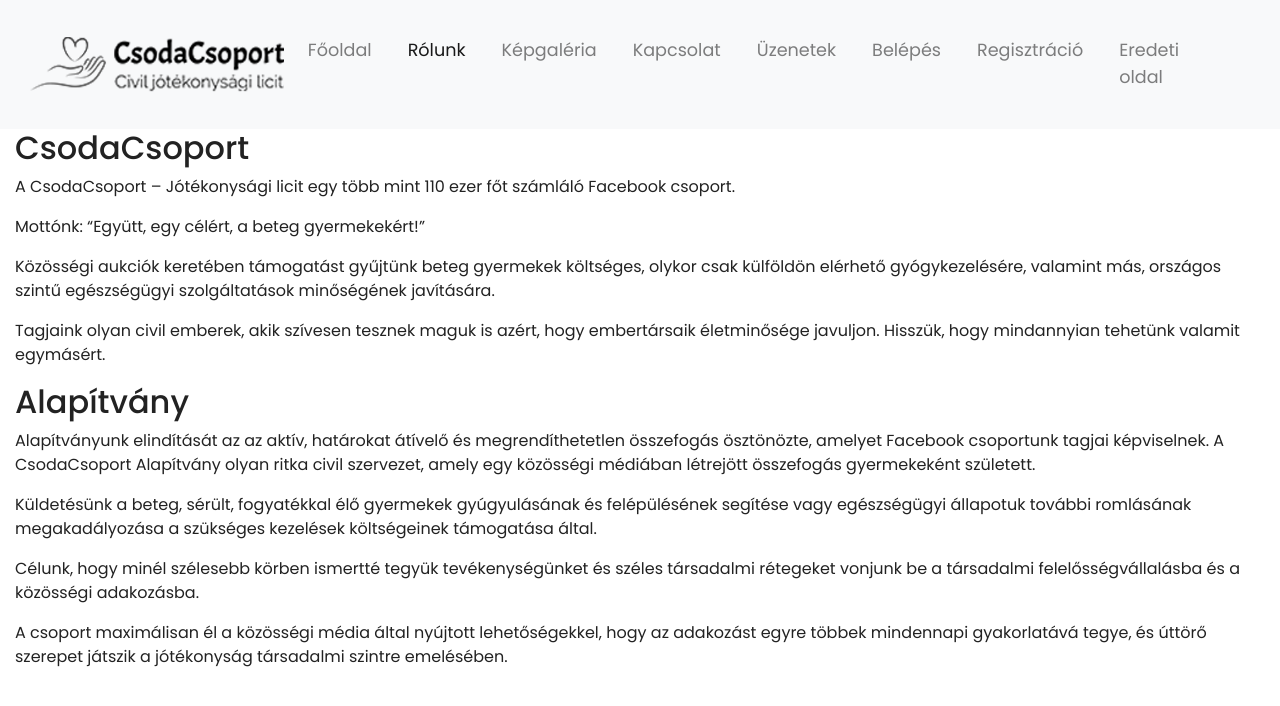
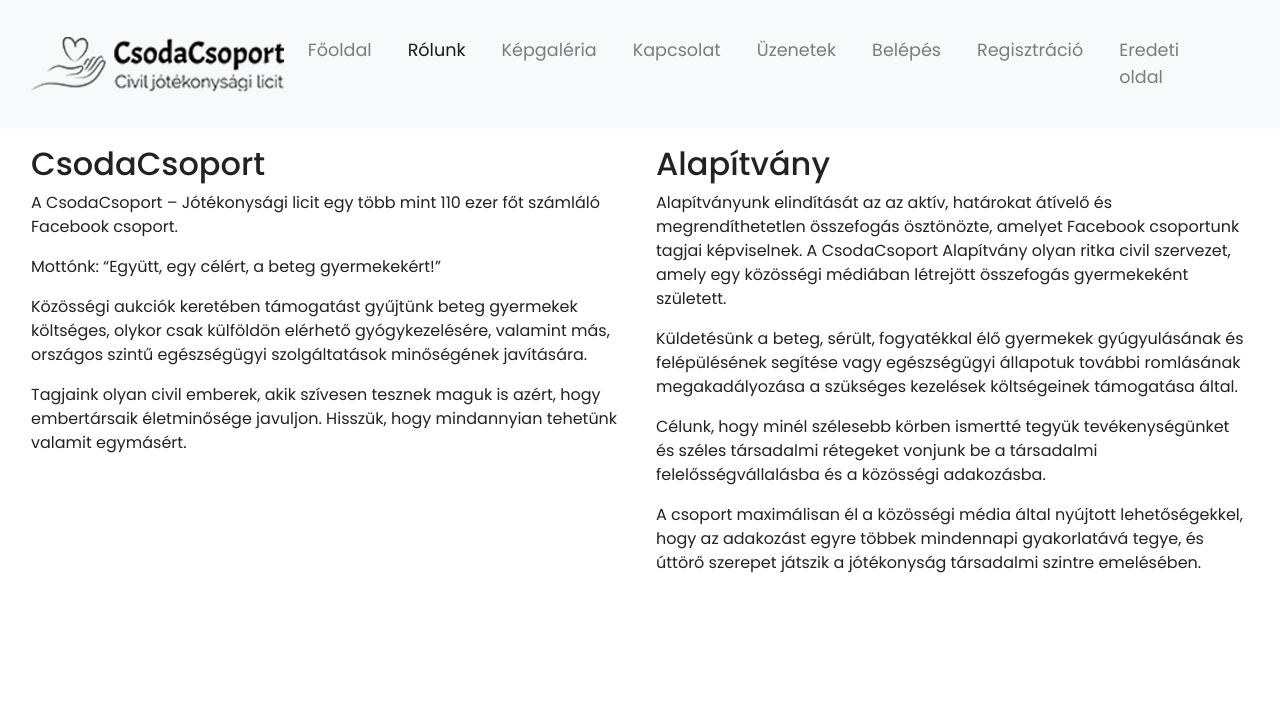
Before and after one commit to jozgyb/WebProgAlapjai, a PHP site: page /rolunk in a window 1280 px wide. Shown: the part 25-731 px from the top of the page. Run offline with PHP 8.4, Linux system fonts and the light colour scheme; some libraries are stand-ins or nearby versions.

Commit message:
aloldal design

```diff
--- a/templates/pages/aboutus.tpl.php
+++ b/templates/pages/aboutus.tpl.php
@@ -1,11 +1,18 @@
+<div class="container-fluid padding">
+    <div class="row padding">
+        <div class="col-md-12 col-lg-6">
             <h2>CsodaCsoport</h2>
             <p>A CsodaCsoport – Jótékonysági licit egy több mint 110 ezer főt számláló Facebook csoport.</p>
             <p>Mottónk: “Együtt, egy célért, a beteg gyermekekért!”</p>
             <p>Közösségi aukciók keretében támogatást gyűjtünk beteg gyermekek költséges, olykor csak külföldön elérhető gyógykezelésére, valamint más, országos szintű egészségügyi szolgáltatások minőségének javítására.</p>
             <p>Tagjaink olyan civil emberek, akik szívesen tesznek maguk is azért, hogy embertársaik életminősége javuljon. Hisszük, hogy mindannyian tehetünk valamit egymásért.</p>
-
+        </div>
+        <div class="col-md-12 col-lg-6">
             <h2>Alapítvány</h2>
             <p>Alapítványunk elindítását az az aktív, határokat átívelő és megrendíthetetlen összefogás ösztönözte, amelyet Facebook csoportunk tagjai képviselnek. A CsodaCsoport Alapítvány olyan ritka civil szervezet, amely egy közösségi médiában létrejött összefogás gyermekeként született.</p>
             <p>Küldetésünk a beteg, sérült, fogyatékkal élő gyermekek gyúgyulásának és felépülésének segítése vagy egészségügyi állapotuk további romlásának megakadályozása a szükséges kezelések költségeinek támogatása által.</p>
             <p>Célunk, hogy minél szélesebb körben ismertté tegyük tevékenységünket és széles társadalmi rétegeket vonjunk be a társadalmi felelősségvállalásba és a közösségi adakozásba.</p>
             <p>A csoport maximálisan él a közösségi média által nyújtott lehetőségekkel, hogy az adakozást egyre többek mindennapi gyakorlatává tegye, és úttörő szerepet játszik a jótékonyság társadalmi szintre emelésében.</p>
+        </div>
+    </div>
+</div>
```
Also changed, not shown: templates/pages/main.tpl.php (+0 -8 lines). Lines whose indentation alone changed are shown as unchanged.
